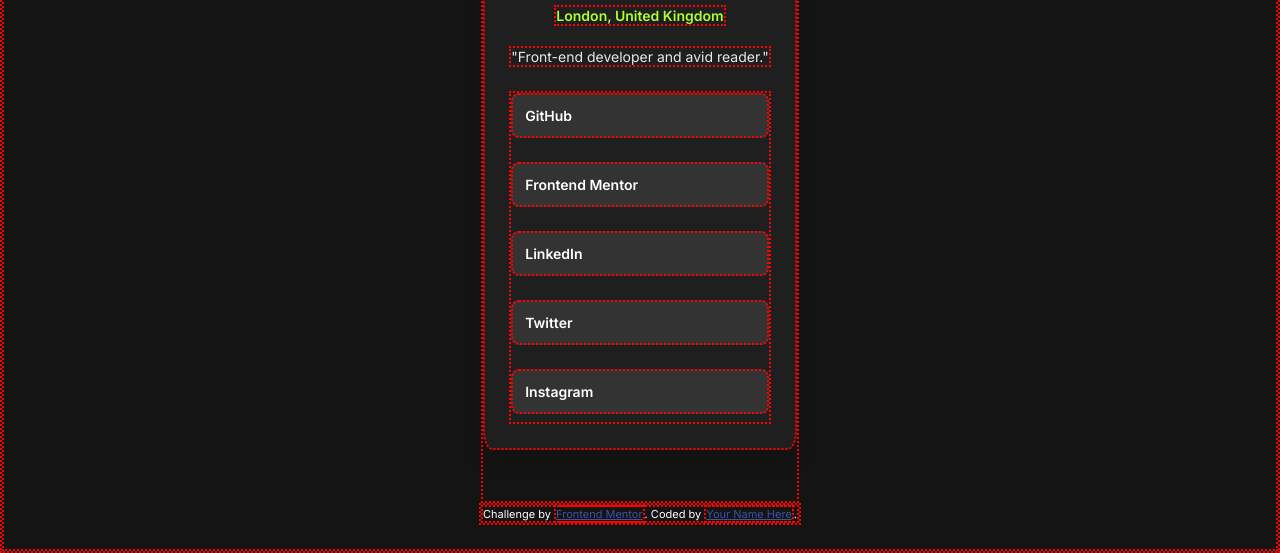
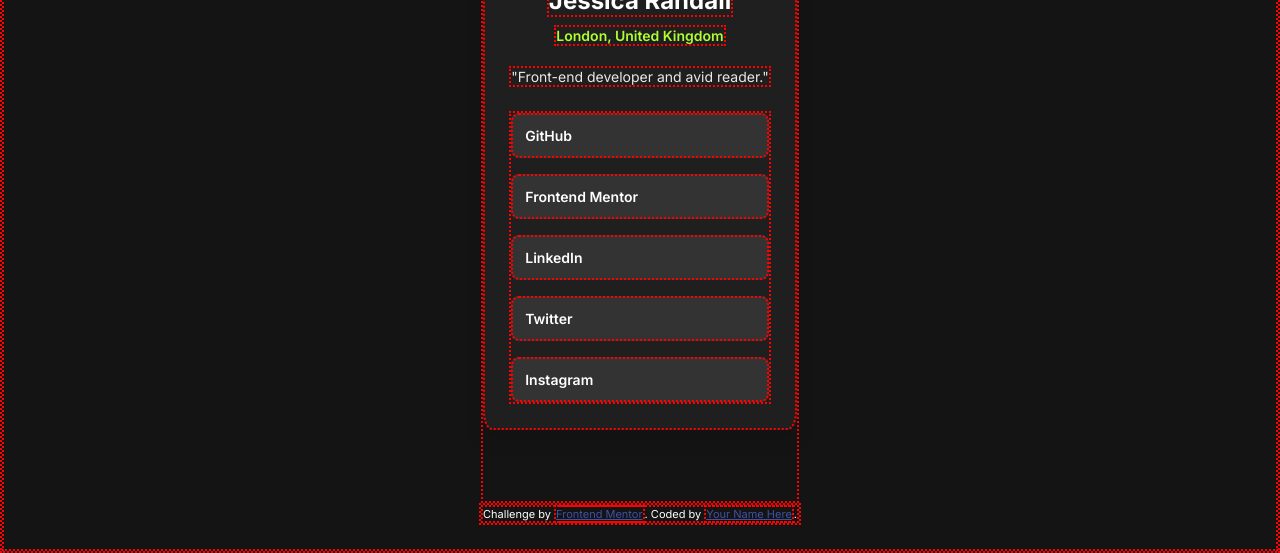
Before and after one commit to rffkive/social-link-profile, a plain HTML site: page index.html in a window 1280 px wide. Shown: the part 251-804 px from the top of the page. Drawn offline with Linux system fonts and the light colour scheme.

Commit message:
remove the margin bottom in each of links since we already use gap in each one of them in list class

```diff
--- a/styles.css
+++ b/styles.css
@@ -80,7 +80,6 @@ main {
     color: white;
     border-radius: 8px;
     background-color: hsl(0, 0%, 20%);
-    margin-bottom: 0.5rem;
     padding: 0.75rem;
     cursor: pointer;
     transform: all 0.2s ease;
```
